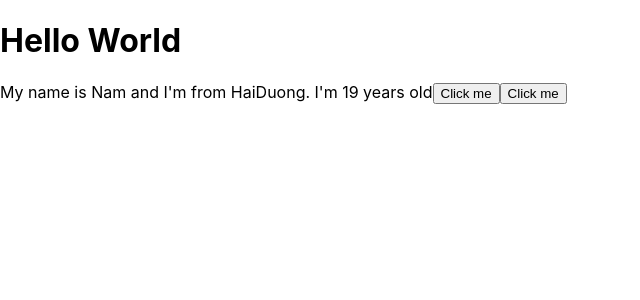
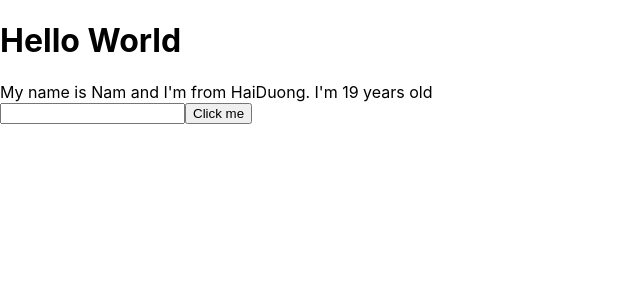
Before and after one commit to TgNam/learn-reactjs, a React (Create React App) app: page / in a window 1280 px wide. Shown: the top 300 px of the page, without its empty margins (0-640 px from the left). Built offline with nearby package versions, Linux system fonts and the light colour scheme.

Commit message:
video 21

```diff
--- a/src/components/MyConponent.js
+++ b/src/components/MyConponent.js
@@ -6,24 +6,27 @@ class MyConponent extends React.Component {
         address: "HaiDuong",
         age: 19
     }
-    hendleClick(event){
-        console.log(">>>click me my button")
-        console.log("My name is"+this.state.name)
+    hendleOnChange = (event) => {
         this.setState({
-            name: "TungTai",
-            age: Math.floor(Math.random() * 100+ 1)
+            name: event.target.value,
+            age: Math.floor(Math.random() * 100 + 1)
         })
     }
-    hendleOnMoverOver(event){
-        console.log(event)
+    hendleOnSubmit=(event)=>{
+        event.preventDefault();
+        console.log("My name is"+this.state.name)
     }
     //JSX
     render() {
         return (
             <div>
                 My  name is {this.state.name} and I'm from {this.state.address}. I'm {this.state.age} years old
-                <button onMouseOver={this.hendleOnMoverOver}>Click me</button>
-                <button onClick={(event)=> {this.hendleClick(event)} }>Click me</button>
+
+                <form onSubmit={(event)=>this.hendleOnSubmit(event)}>
+                    <input type='text'
+                        onChange={(event) => { this.hendleOnChange(event) }} />
+                    <button>Click me</button>
+                </form>
             </div>
         );
     }
```
